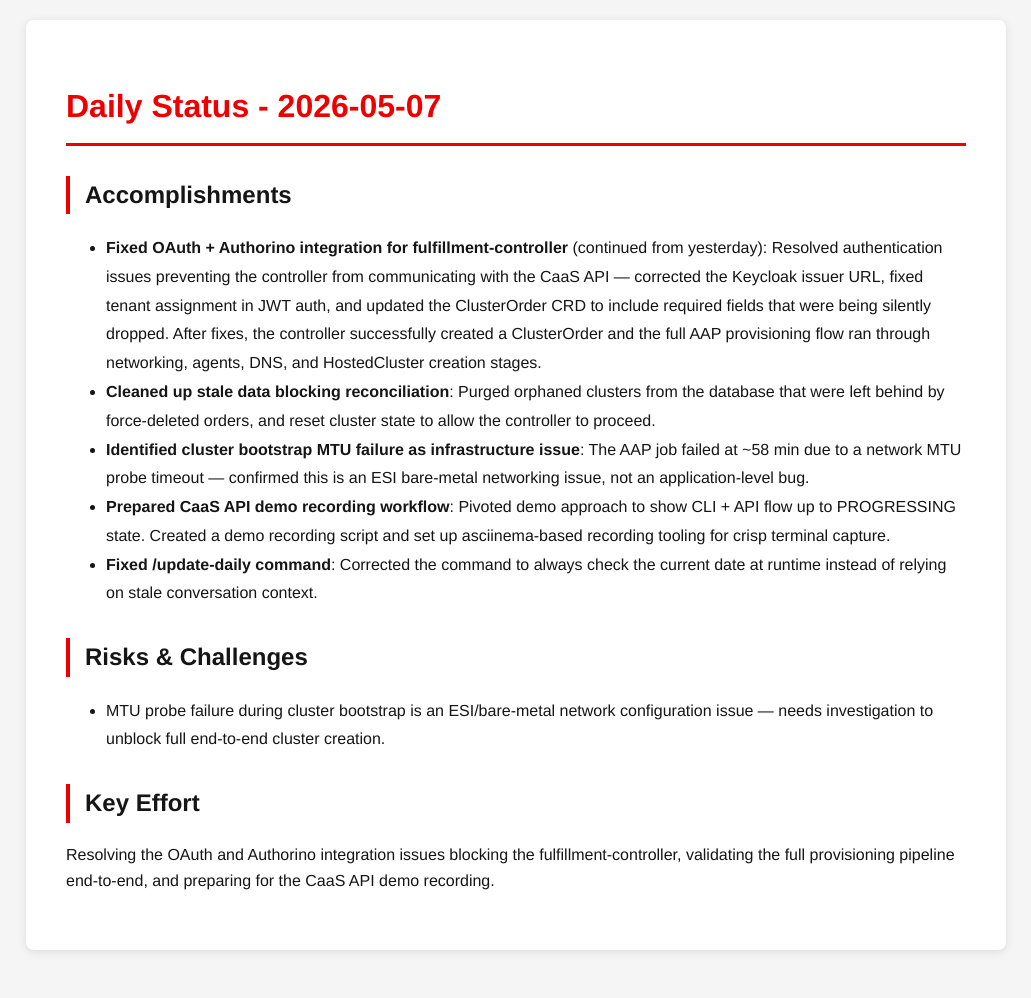
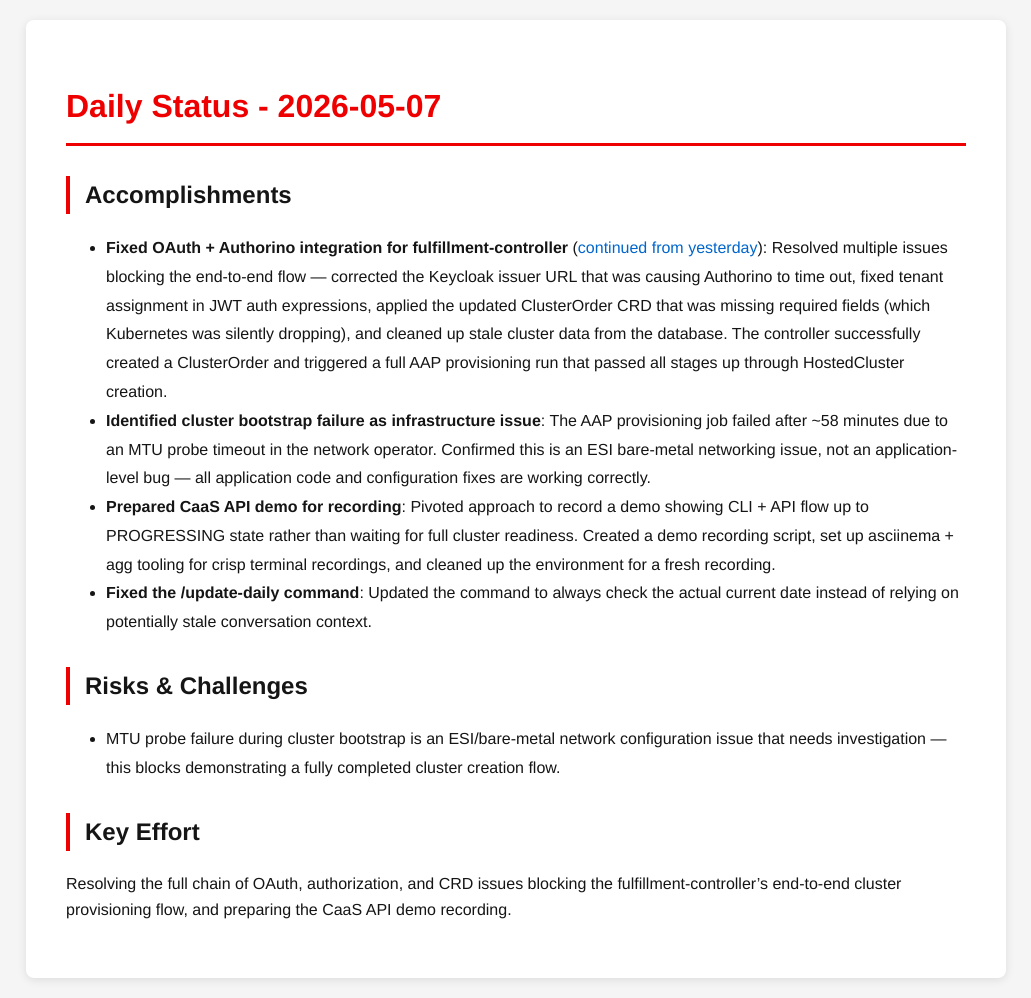
Before and after one commit to tzvatot/daily-status, a Jekyll site: the page built from 2026-05-07.md, in a window 1280 px wide. Shown: the whole page, without its empty margins (124-1155 px from the left). Built offline with Jekyll 4.4.1, drawn with Linux system fonts in a browser that asks for light colours; before the commit the page ends 970 px from its top, so only the background shows below that.

Commit message:
Daily status update - 2026-05-07

```diff
--- a/2026-05-07.md
+++ b/2026-05-07.md
@@ -8,16 +8,15 @@
 
 ## Accomplishments
 
-- **Fixed OAuth + Authorino integration for fulfillment-controller** (continued from yesterday): Resolved authentication issues preventing the controller from communicating with the CaaS API — corrected the Keycloak issuer URL, fixed tenant assignment in JWT auth, and updated the ClusterOrder CRD to include required fields that were being silently dropped. After fixes, the controller successfully created a ClusterOrder and the full AAP provisioning flow ran through networking, agents, DNS, and HostedCluster creation stages.
-- **Cleaned up stale data blocking reconciliation**: Purged orphaned clusters from the database that were left behind by force-deleted orders, and reset cluster state to allow the controller to proceed.
-- **Identified cluster bootstrap MTU failure as infrastructure issue**: The AAP job failed at ~58 min due to a network MTU probe timeout — confirmed this is an ESI bare-metal networking issue, not an application-level bug.
-- **Prepared CaaS API demo recording workflow**: Pivoted demo approach to show CLI + API flow up to PROGRESSING state. Created a demo recording script and set up asciinema-based recording tooling for crisp terminal capture.
-- **Fixed /update-daily command**: Corrected the command to always check the current date at runtime instead of relying on stale conversation context.
+- **Fixed OAuth + Authorino integration for fulfillment-controller** ([continued from yesterday](https://issues.redhat.com/browse/)): Resolved multiple issues blocking the end-to-end flow — corrected the Keycloak issuer URL that was causing Authorino to time out, fixed tenant assignment in JWT auth expressions, applied the updated ClusterOrder CRD that was missing required fields (which Kubernetes was silently dropping), and cleaned up stale cluster data from the database. The controller successfully created a ClusterOrder and triggered a full AAP provisioning run that passed all stages up through HostedCluster creation.
+- **Identified cluster bootstrap failure as infrastructure issue**: The AAP provisioning job failed after ~58 minutes due to an MTU probe timeout in the network operator. Confirmed this is an ESI bare-metal networking issue, not an application-level bug — all application code and configuration fixes are working correctly.
+- **Prepared CaaS API demo for recording**: Pivoted approach to record a demo showing CLI + API flow up to PROGRESSING state rather than waiting for full cluster readiness. Created a demo recording script, set up asciinema + agg tooling for crisp terminal recordings, and cleaned up the environment for a fresh recording.
+- **Fixed the /update-daily command**: Updated the command to always check the actual current date instead of relying on potentially stale conversation context.
 
 ## Risks & Challenges
 
-- MTU probe failure during cluster bootstrap is an ESI/bare-metal network configuration issue — needs investigation to unblock full end-to-end cluster creation.
+- MTU probe failure during cluster bootstrap is an ESI/bare-metal network configuration issue that needs investigation — this blocks demonstrating a fully completed cluster creation flow.
 
 ## Key Effort
 
-Resolving the OAuth and Authorino integration issues blocking the fulfillment-controller, validating the full provisioning pipeline end-to-end, and preparing for the CaaS API demo recording.
+Resolving the full chain of OAuth, authorization, and CRD issues blocking the fulfillment-controller's end-to-end cluster provisioning flow, and preparing the CaaS API demo recording.
```
